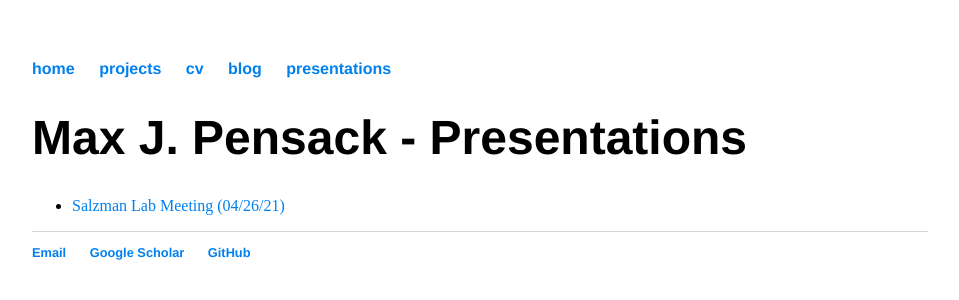
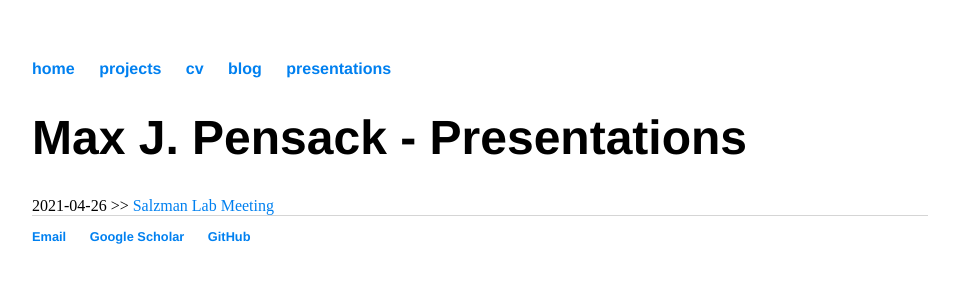
Before and after one commit to maxpensack/maxpensack.github.io, a Jekyll site: the page built from presentations/index.html, in a window 1280 px wide. Shown: the top 300 px of the page, without its empty margins (160-1119 px from the left). Built offline with Jekyll 4.4.1, drawn with Linux system fonts in a browser that asks for light colours.

Commit message:
formatting

```diff
--- a/presentations/index.html
+++ b/presentations/index.html
@@ -4,6 +4,4 @@ title: Max J. Pensack - Presentations
 ---
 	<h1>{{ page.title }}</h1>
 
-	<ul>
-		<li><a href="LM_042621/presentation.html">Salzman Lab Meeting (04/26/21)</a></li>
-	</ul>
+	2021-04-26 >> <a href="LM_042621/presentation.html">Salzman Lab Meeting</a>
```
Also changed, not shown: 2 other files.
